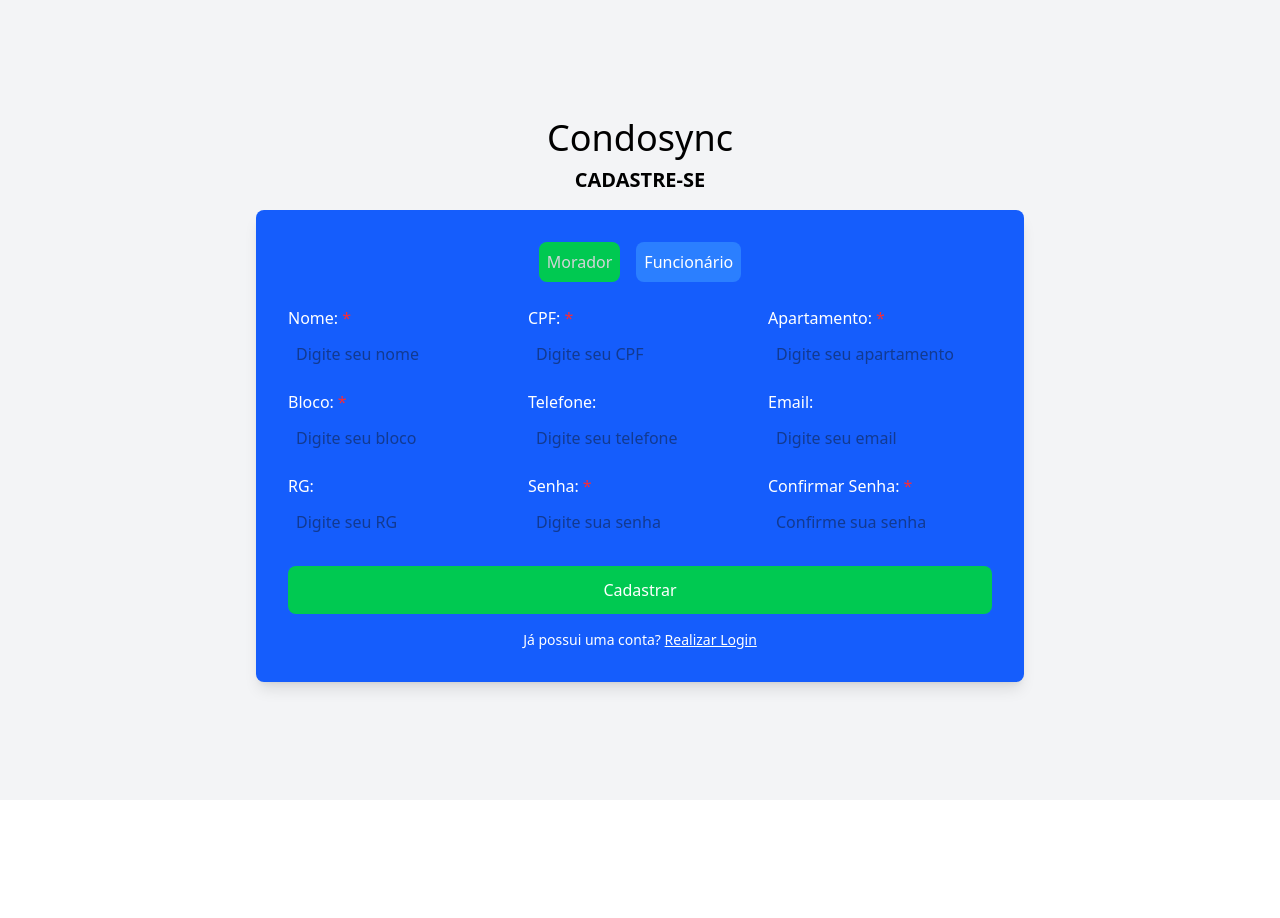
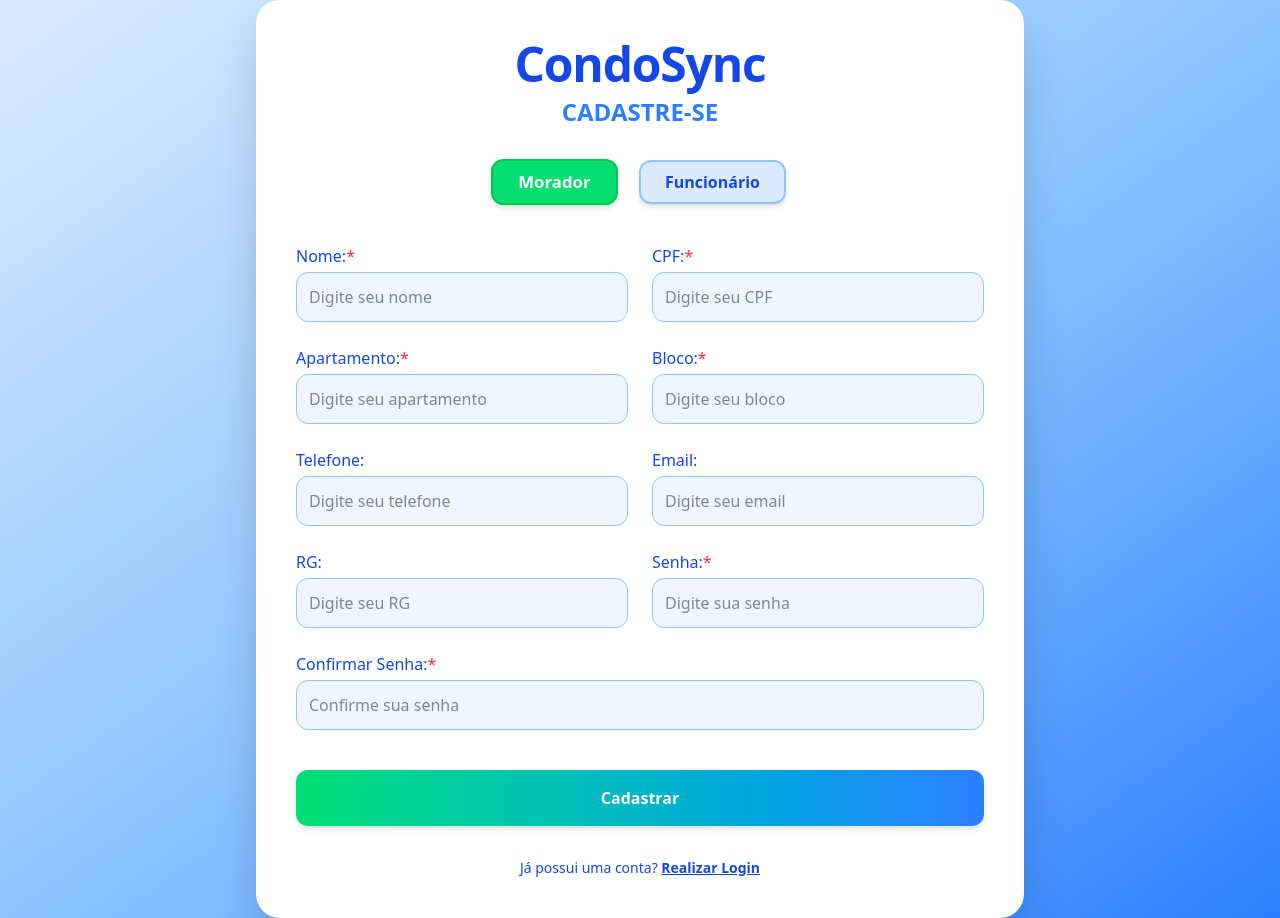
Before and after one commit to Jotagamaral/Projeto_residencial, a React (Vite) app in the folder frontend/: page /cadastro in a window 1280 px wide. Before the commit the page ends 800 px from the top, so only its background shows below. Built offline with nearby package versions, Linux system fonts and the light colour scheme.

Commit message:
Changing Login & Register Page | Adding CPF Validation Request in Frontend

```diff
--- a/frontend/src/components/Login.jsx
+++ b/frontend/src/components/Login.jsx
@@ -1,18 +1,17 @@
 import { useState } from "react";
 import { Link } from "react-router-dom";
 import { useAuth } from '../context/AuthContext';
+
 
 function Login() {
     const [cpf, setCpf] = useState("");
     const [senha, setSenha] = useState("");
     const [erro, setErro] = useState("");
-
     const { login } = useAuth();
 
     const handleSubmit = async (e) => {
         e.preventDefault();
         setErro("");
-
         try {
             await login(cpf, senha);
         } catch (err) {
@@ -22,16 +21,13 @@ function Login() {
     };
 
     return (
-        <div className="flex flex-col items-center justify-center min-h-screen bg-gray-100">
-            <h1 className="text-4xl font-cursive mb-4">CondoSync</h1>
-            <h2 className="text-xl font-semibold mb-6">LOGIN</h2>
-
-            <div className="w-80 bg-blue-600 text-white p-6 rounded-lg shadow-lg">
-                <form className="flex flex-col gap-4" onSubmit={handleSubmit}>
-                    <div>
-                        <label htmlFor="cpf" className="text-white mb-1 block">
-                            CPF:
-                        </label>
+        <div className="flex items-center justify-center min-h-screen bg-gradient-to-br from-blue-100 via-blue-300 to-blue-500">
+            <div className="w-full max-w-md bg-white rounded-3xl shadow-2xl p-10 flex flex-col items-center">
+                <h1 className="text-5xl font-extrabold text-blue-700 mb-2 tracking-tight font-cursive">CondoSync</h1>
+                <h2 className="text-2xl font-semibold text-blue-500 mb-8">LOGIN</h2>
+                <form className="w-full flex flex-col gap-6" onSubmit={handleSubmit}>
+                    <div className="flex flex-col gap-1">
+                        <label htmlFor="cpf" className="text-blue-700 font-medium">CPF:</label>
                         <input
                             id="cpf"
                             type="text"
@@ -39,14 +35,11 @@ function Login() {
                             required
                             value={cpf}
                             onChange={(e) => setCpf(e.target.value)}
-                            className="w-full mt-1 p-2 rounded-lg text-gray-900 focus:outline-none focus:ring-2 focus:ring-blue-400"
+                            className="w-full p-3 rounded-xl border border-blue-300 focus:outline-none focus:ring-2 focus:ring-blue-400 text-gray-900 bg-blue-50"
                         />
                     </div>
-
-                    <div>
-                        <label htmlFor="senha" className="text-white mb-1 block">
-                            Senha:
-                        </label>
+                    <div className="flex flex-col gap-1">
+                        <label htmlFor="senha" className="text-blue-700 font-medium">Senha:</label>
                         <input
                             id="senha"
                             type="password"
@@ -54,23 +47,20 @@ function Login() {
                             required
                             value={senha}
                             onChange={(e) => setSenha(e.target.value)}
-                            className="w-full mt-1 p-2 rounded-lg text-gray-900 focus:outline-none focus:ring-2 focus:ring-blue-400"
+                            className="w-full p-3 rounded-xl border border-blue-300 focus:outline-none focus:ring-2 focus:ring-blue-400 text-gray-900 bg-blue-50"
                         />
                     </div>
-
                     <button
                         type="submit"
-                        className="bg-green-500 text-white p-3 rounded-lg font-medium hover:bg-green-600 transition-colors"
+                        className="w-full bg-gradient-to-r from-green-400 to-blue-500 text-white p-3 rounded-xl font-bold shadow-md hover:scale-105 transition-transform duration-200"
                     >
                         Entrar
                     </button>
-
-                    {erro && <p className="text-sm text-red-300 text-center">{erro}</p>}
+                    {erro && <p className="text-sm text-red-500 text-center font-semibold mt-2">{erro}</p>}
                 </form>
-
-                <p className="text-sm text-center mt-4">
+                <p className="text-sm text-center mt-6 text-blue-700">
                     Não possui uma conta?{" "}
-                    <Link to="/cadastro" className="underline hover:text-gray-200">
+                    <Link to="/cadastro" className="underline font-bold hover:text-blue-400">
                         Cadastre-se
                     </Link>
                 </p>
--- a/frontend/src/components/Register.jsx
+++ b/frontend/src/components/Register.jsx
@@ -1,6 +1,6 @@
 import { useState } from "react";
 import { useNavigate, Link } from "react-router-dom";
-import { registerUser } from "../services/userService";
+import { registerUser, validarCpfApi } from "../services/userService";
 
 function Register() {
 const [nome, setNome] = useState("");
@@ -27,6 +27,18 @@ const handleSubmit = async (e) => {
     return;
     }
 
+    // Validação de CPF via API
+    try {
+        const cpfValido = await validarCpfApi(cpf);
+        if (!cpfValido) {
+            setErro("CPF inválido. Verifique e tente novamente.");
+            return;
+        }
+    } catch (err) {
+        setErro(err.message || "Erro ao validar CPF. Tente novamente.");
+        return;
+    }
+
     try {
     const response = await registerUser({
         nome,
@@ -48,22 +60,22 @@ const handleSubmit = async (e) => {
     }
 };
 
+
 return (
-    <div className="flex flex-col items-center justify-center min-h-screen bg-gray-100">
-    <h1 className="text-4xl font-cursive mb-2">Condosync</h1>
-    <h2 className="text-xl font-semibold mb-4">CADASTRE-SE</h2>
-
-    <div className="w-full max-w-3xl bg-blue-600 text-white shadow-lg p-8 rounded-lg">
-        <form onSubmit={handleSubmit} className="flex flex-col gap-6">
+    <div className="flex items-center justify-center min-h-screen bg-gradient-to-br from-blue-100 via-blue-300 to-blue-500">
+        <div className="w-full max-w-3xl bg-white rounded-3xl shadow-2xl p-10 flex flex-col items-center">
+            <h1 className="text-5xl font-extrabold text-blue-700 mb-2 tracking-tight font-cursive">CondoSync</h1>
+            <h2 className="text-2xl font-semibold text-blue-500 mb-8">CADASTRE-SE</h2>
+            <form onSubmit={handleSubmit} className="w-full flex flex-col gap-8">
                 {/* Tipo de usuário */}
-        <div className="flex justify-center gap-4">
+                <div className="flex justify-center gap-6 mb-2">
                     <button
                         type="button"
                         onClick={() => setTipoUsuario("MORADOR")}
-            className={`p-2 rounded-lg font-medium transition-colors ${
+                        className={`px-6 py-2 rounded-xl font-bold transition-colors shadow-md border-2 ${
                             tipoUsuario === "MORADOR"
-                ? "bg-green-500 text-zinc-300"
-                : "bg-blue-500 text-white hover:bg-blue-400"
+                                ? "bg-green-400 text-white border-green-500 scale-105"
+                                : "bg-blue-100 text-blue-700 border-blue-300 hover:bg-blue-200"
                         }`}
                     >
                         Morador
@@ -71,166 +83,143 @@ return (
                     <button
                         type="button"
                         onClick={() => setTipoUsuario("FUNCIONARIO")}
-            className={`p-2 rounded-lg font-medium transition-colors ${
+                        className={`px-6 py-2 rounded-xl font-bold transition-colors shadow-md border-2 ${
                             tipoUsuario === "FUNCIONARIO"
-                ? "bg-green-500 text-zinc-300"
-                : "bg-blue-500 text-white hover:bg-blue-400"
+                                ? "bg-green-400 text-white border-green-500 scale-105"
+                                : "bg-blue-100 text-blue-700 border-blue-300 hover:bg-blue-200"
                         }`}
                     >
                         Funcionário
                     </button>
                 </div>
-
                 {/* Campos em pares */}
-        <div className="flex flex-wrap gap-4">
-            <div className="flex flex-col flex-1 min-w-[200px]">
-            <label htmlFor="nome" className="flex items-center gap-1 mb-1">
-                Nome:<span className="text-red-500">*</span>
-            </label>
+                <div className="flex flex-wrap gap-6">
+                    <div className="flex flex-col flex-1 min-w-[220px]">
+                        <label htmlFor="nome" className="font-medium text-blue-700 mb-1">Nome:<span className="text-red-500">*</span></label>
                         <input
                             id="nome"
                             type="text"
                             placeholder="Digite seu nome"
                             onChange={(e) => setNome(e.target.value)}
                             required
-                className="rounded-lg p-2 text-gray-900 focus:outline-none focus:ring-2 focus:ring-blue-400"
+                            className="rounded-xl p-3 border border-blue-300 bg-blue-50 text-gray-900 focus:outline-none focus:ring-2 focus:ring-blue-400"
                         />
                     </div>
-            <div className="flex flex-col flex-1 min-w-[200px]">
-            <label htmlFor="cpf" className="flex items-center gap-1 mb-1">
-                CPF:<span className="text-red-500">*</span>
-            </label>
+                    <div className="flex flex-col flex-1 min-w-[220px]">
+                        <label htmlFor="cpf" className="font-medium text-blue-700 mb-1">CPF:<span className="text-red-500">*</span></label>
                         <input
                             id="cpf"
                             type="text"
                             placeholder="Digite seu CPF"
                             onChange={(e) => setCpf(e.target.value)}
                             required
-                className="rounded-lg p-2 text-gray-900 focus:outline-none focus:ring-2 focus:ring-blue-400"
+                            className="rounded-xl p-3 border border-blue-300 bg-blue-50 text-gray-900 focus:outline-none focus:ring-2 focus:ring-blue-400"
                         />
                     </div>
                     {tipoUsuario === "MORADOR" && (
                         <>
-                <div className="flex flex-col flex-1 min-w-[200px]">
-                <label htmlFor="apartamento" className="flex items-center gap-1 mb-1">
-                    Apartamento:<span className="text-red-500">*</span>
-                </label>
+                            <div className="flex flex-col flex-1 min-w-[220px]">
+                                <label htmlFor="apartamento" className="font-medium text-blue-700 mb-1">Apartamento:<span className="text-red-500">*</span></label>
                                 <input
                                     id="apartamento"
                                     type="text"
                                     placeholder="Digite seu apartamento"
                                     onChange={(e) => setApartamento(e.target.value)}
                                     required
-                    className="rounded-lg p-2 text-gray-900 focus:outline-none focus:ring-2 focus:ring-blue-400"
+                                    className="rounded-xl p-3 border border-blue-300 bg-blue-50 text-gray-900 focus:outline-none focus:ring-2 focus:ring-blue-400"
                                 />
                             </div>
-                <div className="flex flex-col flex-1 min-w-[200px]">
-                <label htmlFor="bloco" className="flex items-center gap-1 mb-1">
-                    Bloco:<span className="text-red-500">*</span>
-                </label>
+                            <div className="flex flex-col flex-1 min-w-[220px]">
+                                <label htmlFor="bloco" className="font-medium text-blue-700 mb-1">Bloco:<span className="text-red-500">*</span></label>
                                 <input
                                     id="bloco"
                                     type="text"
                                     placeholder="Digite seu bloco"
                                     onChange={(e) => setBloco(e.target.value)}
                                     required
-                    className="rounded-lg p-2 text-gray-900 focus:outline-none focus:ring-2 focus:ring-blue-400"
+                                    className="rounded-xl p-3 border border-blue-300 bg-blue-50 text-gray-900 focus:outline-none focus:ring-2 focus:ring-blue-400"
                                 />
                             </div>
                         </>
                     )}
                     {tipoUsuario === "FUNCIONARIO" && (
-            <div className="flex flex-col flex-1 min-w-[200px]">
-                <label htmlFor="cargo" className="flex items-center gap-1 mb-1">
-                Cargo:<span className="text-red-500">*</span>
-                </label>
+                        <div className="flex flex-col flex-1 min-w-[220px]">
+                            <label htmlFor="cargo" className="font-medium text-blue-700 mb-1">Cargo:<span className="text-red-500">*</span></label>
                             <input
                                 id="cargo"
                                 type="text"
                                 placeholder="Digite seu cargo"
                                 onChange={(e) => setCargo(e.target.value)}
                                 required
-                className="rounded-lg p-2 text-gray-900 focus:outline-none focus:ring-2 focus:ring-blue-400"
+                                className="rounded-xl p-3 border border-blue-300 bg-blue-50 text-gray-900 focus:outline-none focus:ring-2 focus:ring-blue-400"
                             />
                         </div>
                     )}
-            <div className="flex flex-col flex-1 min-w-[200px]">
-            <label htmlFor="telefone" className="flex items-center gap-1 mb-1">
-                Telefone:
-            </label>
+                    <div className="flex flex-col flex-1 min-w-[220px]">
+                        <label htmlFor="telefone" className="font-medium text-blue-700 mb-1">Telefone:</label>
                         <input
                             id="telefone"
                             type="text"
                             placeholder="Digite seu telefone"
                             onChange={(e) => setTelefone(e.target.value)}
-                className="rounded-lg p-2 text-gray-900 focus:outline-none focus:ring-2 focus:ring-blue-400"
+                            className="rounded-xl p-3 border border-blue-300 bg-blue-50 text-gray-900 focus:outline-none focus:ring-2 focus:ring-blue-400"
                         />
                     </div>
-            <div className="flex flex-col flex-1 min-w-[200px]">
-            <label htmlFor="email" className="flex items-center gap-1 mb-1">
-                Email:
-            </label>
+                    <div className="flex flex-col flex-1 min-w-[220px]">
+                        <label htmlFor="email" className="font-medium text-blue-700 mb-1">Email:</label>
                         <input
                             id="email"
                             type="email"
                             placeholder="Digite seu email"
                             onChange={(e) => setEmail(e.target.value)}
                             required
-                className="rounded-lg p-2 text-gray-900 focus:outline-none focus:ring-2 focus:ring-blue-400"
+                            className="rounded-xl p-3 border border-blue-300 bg-blue-50 text-gray-900 focus:outline-none focus:ring-2 focus:ring-blue-400"
                         />
                     </div>
-            <div className="flex flex-col flex-1 min-w-[200px]">
-            <label htmlFor="rg" className="flex items-center gap-1 mb-1">
-                RG:
-            </label>
+                    <div className="flex flex-col flex-1 min-w-[220px]">
+                        <label htmlFor="rg" className="font-medium text-blue-700 mb-1">RG:</label>
                         <input
                             id="rg"
                             type="text"
                             placeholder="Digite seu RG"
                             onChange={(e) => setRg(e.target.value)}
-                className="rounded-lg p-2 text-gray-900 focus:outline-none focus:ring-2 focus:ring-blue-400"
+                            className="rounded-xl p-3 border border-blue-300 bg-blue-50 text-gray-900 focus:outline-none focus:ring-2 focus:ring-blue-400"
                         />
                     </div>
-            <div className="flex flex-col flex-1 min-w-[200px]">
-            <label htmlFor="senha" className="flex items-center gap-1 mb-1">
-                Senha:<span className="text-red-500">*</span>
-            </label>
+                    <div className="flex flex-col flex-1 min-w-[220px]">
+                        <label htmlFor="senha" className="font-medium text-blue-700 mb-1">Senha:<span className="text-red-500">*</span></label>
                         <input
                             id="senha"
                             type="password"
                             placeholder="Digite sua senha"
                             onChange={(e) => setSenha(e.target.value)}
                             required
-                className="rounded-lg p-2 text-gray-900 focus:outline-none focus:ring-2 focus:ring-blue-400"
+                            className="rounded-xl p-3 border border-blue-300 bg-blue-50 text-gray-900 focus:outline-none focus:ring-2 focus:ring-blue-400"
                         />
                     </div>
-            <div className="flex flex-col flex-1 min-w-[200px]">
-            <label htmlFor="confirmarSenha" className="flex items-center gap-1 mb-1">
-                Confirmar Senha:<span className="text-red-500">*</span>
-            </label>
+                    <div className="flex flex-col flex-1 min-w-[220px]">
+                        <label htmlFor="confirmarSenha" className="font-medium text-blue-700 mb-1">Confirmar Senha:<span className="text-red-500">*</span></label>
                         <input
                             id="confirmarSenha"
                             type="password"
                             placeholder="Confirme sua senha"
                             onChange={(e) => setConfirmarSenha(e.target.value)}
                             required
-                className="rounded-lg p-2 text-gray-900 focus:outline-none focus:ring-2 focus:ring-blue-400"
+                            className="rounded-xl p-3 border border-blue-300 bg-blue-50 text-gray-900 focus:outline-none focus:ring-2 focus:ring-blue-400"
                         />
                     </div>
                 </div>
-
                 <button
                     type="submit"
-            className="w-full bg-green-500 text-white p-3 rounded-lg font-medium hover:bg-green-600 transition"
+                    className="w-full bg-gradient-to-r from-green-400 to-blue-500 text-white p-4 rounded-xl font-bold shadow-md hover:scale-105 transition-transform duration-200 mt-2"
                 >
                     Cadastrar
                 </button>
-        {erro && <p className="text-red-300 text-sm text-center">{erro}</p>}
+                {erro && <p className="text-red-500 text-sm text-center font-semibold mt-2">{erro}</p>}
             </form>
-
-        <p className="text-sm text-center mt-4">
+            <p className="text-sm text-center mt-8 text-blue-700">
                 Já possui uma conta?{" "}
-        <Link to="/login" className="underline hover:text-gray-200">
+                <Link to="/login" className="underline font-bold hover:text-blue-400">
                     Realizar Login
                 </Link>
             </p>
```
Also changed, not shown: frontend/src/services/userService.js (+12 -0 lines). Lines whose indentation alone changed are shown as unchanged.
